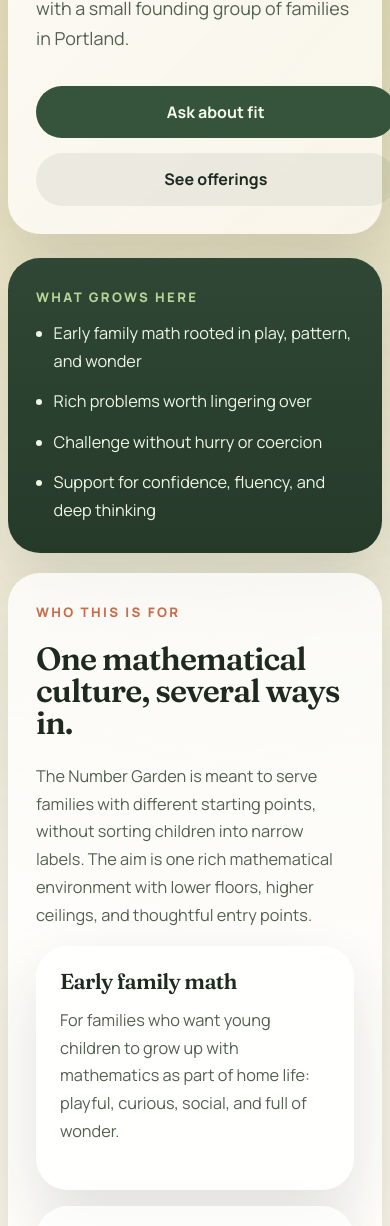
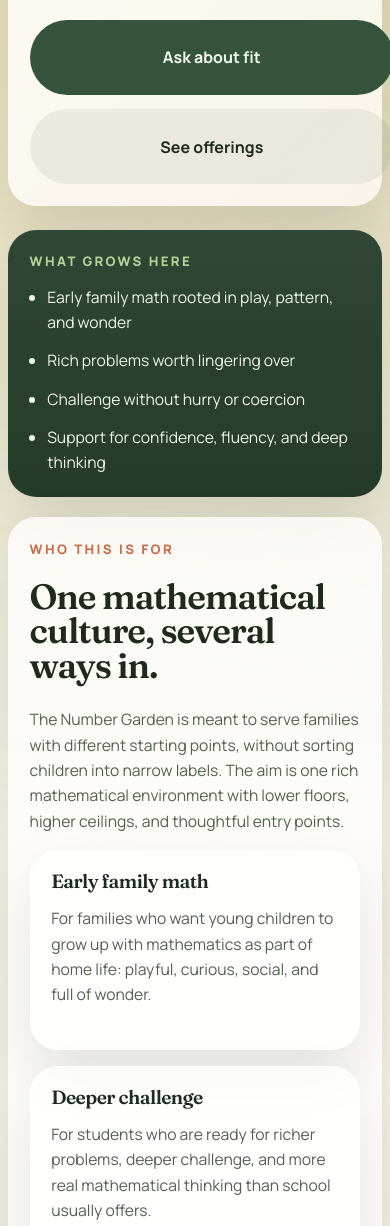
Before and after one commit to pdg744/thenumbergarden, an Astro site: page / in a window 390 px wide. Shown: the part 605-1831 px from the top of the page. Built offline with nearby package versions, Linux system fonts and the light colour scheme; Astro itself is replaced by a stand-in of ours.

Commit message:
Polish mobile layout spacing

```diff
--- a/src/layouts/BaseLayout.astro
+++ b/src/layouts/BaseLayout.astro
@@ -551,6 +551,14 @@ const canonicalUrl = new URL(Astro.url.pathname, Astro.site ?? "https://thenumbe
       font-size: 0.9rem;
     }
 
+    .hero-copy,
+    .hero-card,
+    .panel,
+    .topic-card {
+      padding: 1.35rem;
+      border-radius: 28px;
+    }
+
     .actions,
     .inline-links {
       flex-direction: column;
@@ -566,6 +574,37 @@ const canonicalUrl = new URL(Astro.url.pathname, Astro.site ?? "https://thenumbe
       height: 680px;
     }
 
+    h2 {
+      font-size: clamp(1.8rem, 9vw, 2.35rem);
+      line-height: 0.98;
+    }
+
+    h3 {
+      font-size: 1.2rem;
+    }
+
+    p,
+    li {
+      font-size: 0.98rem;
+      line-height: 1.62;
+    }
+
+    .lede {
+      margin-top: 1rem;
+      font-size: 1.02rem;
+    }
+
+    .button,
+    .contact-link,
+    .card-link {
+      min-height: 3rem;
+      padding: 0.85rem 1.05rem;
+    }
+
+    .launch-card {
+      max-width: none;
+    }
+
     .button,
     .contact-link,
     .card-link {
```
